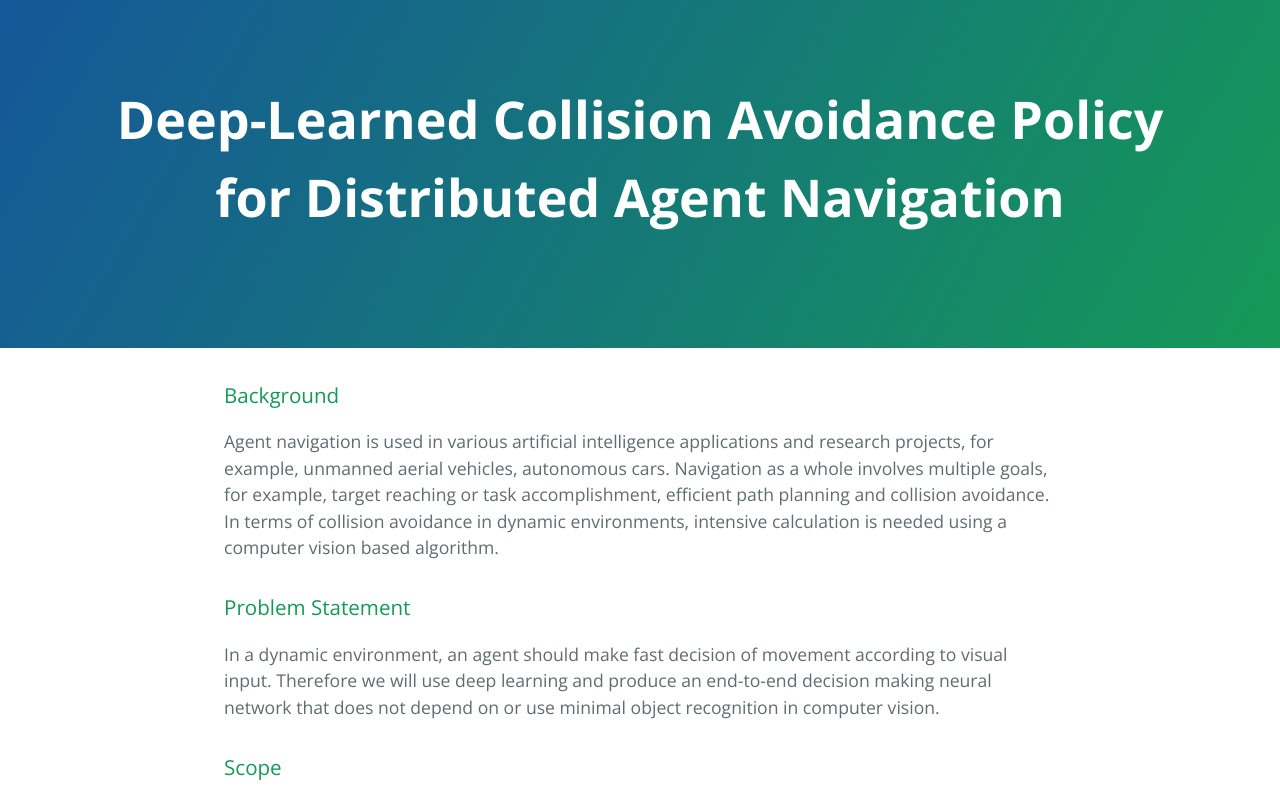
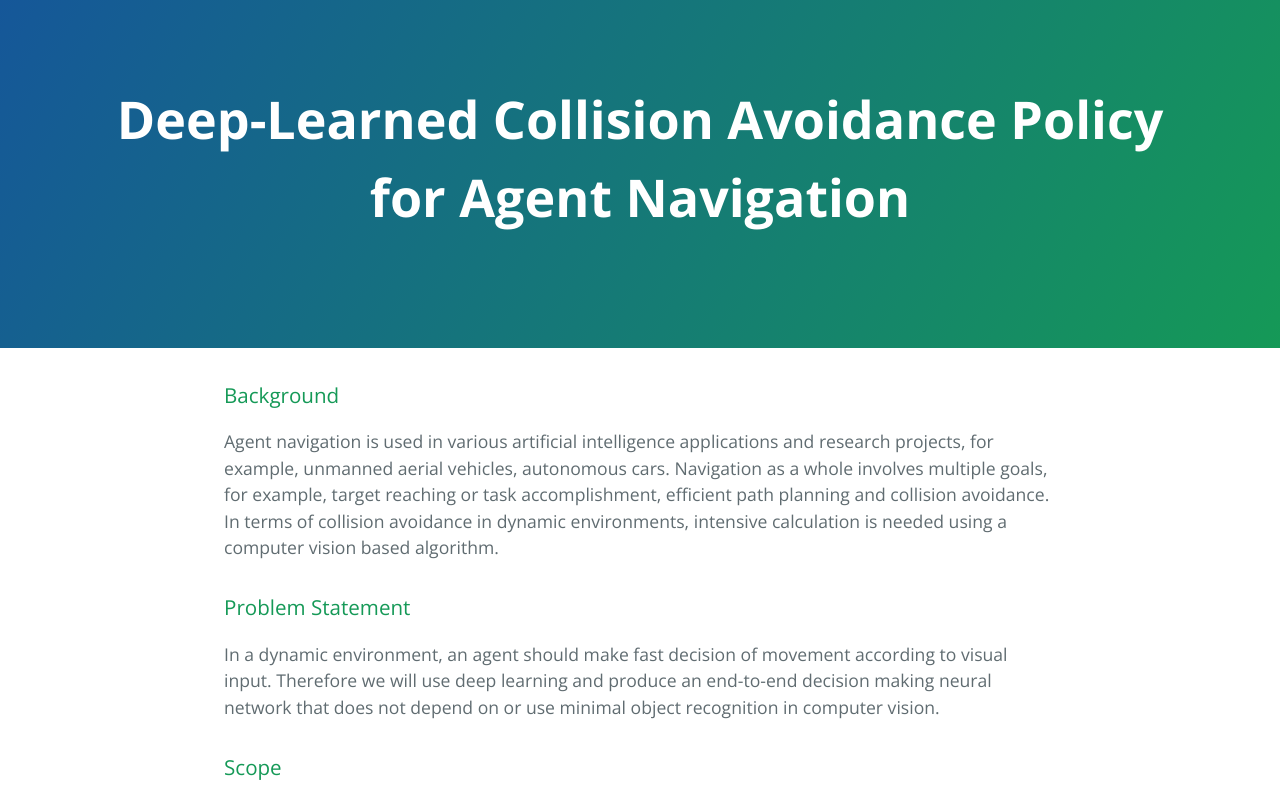
Before and after one commit to DodgeBot/DodgeBot.github.io, a plain HTML site: page index.html in a window 1280 px wide. Shown: the top 798 px of the page. Drawn offline with nearby package versions, Linux system fonts and the light colour scheme.

Commit message:
removed distributed from title

```diff
--- a/index.html
+++ b/index.html
@@ -2,7 +2,7 @@
 <html lang="en-us">
   <head>
     <meta charset="UTF-8">
-    <title>Deep-Learned Collision Avoidance Policy for Distributed Agent Navigation</title>
+    <title>Deep-Learned Collision Avoidance Policy for Agent Navigation</title>
     <meta name="viewport" content="width=device-width, initial-scale=1">
     <link rel="stylesheet" type="text/css" href="stylesheets/normalize.css" media="screen">
     <link href='https://fonts.googleapis.com/css?family=Open+Sans:400,700' rel='stylesheet' type='text/css'>
@@ -11,7 +11,7 @@
   </head>
   <body>
     <section class="page-header">
-      <h1 class="project-name">Deep-Learned Collision Avoidance Policy for Distributed Agent Navigation</h1>
+      <h1 class="project-name">Deep-Learned Collision Avoidance Policy for Agent Navigation</h1>
       <h2 class="project-tagline"></h2>
     </section>
 
@@ -36,7 +36,7 @@
 <h3>
 <a id="authors-and-contributors" class="anchor" href="#authors-and-contributors" aria-hidden="true"><span aria-hidden="true" class="octicon octicon-link"></span></a>About Us</h3>
 
-<p>We are two final year CS students, Cao Chao and Hu Shengjie, from the University of Hong Kong (HKU) and we are doing our final year project under the supervision of Prof. Wenping Wang ((<a href="http://i.cs.hku.hk/~wenping/" class="user-mention">@WenPing Wang</a>))from the Computer Science Department at HKU.
+<p>We are two final year CS students, Cao Chao and Hu Shengjie, from the University of Hong Kong (HKU) and we are doing our final year project under the supervision of Prof. Wenping Wang (<a href="http://i.cs.hku.hk/~wenping/" class="user-mention">@WenPing Wang</a>)from the Computer Science Department at HKU.
 <br>
 <br>
 Please contact us at:
```
